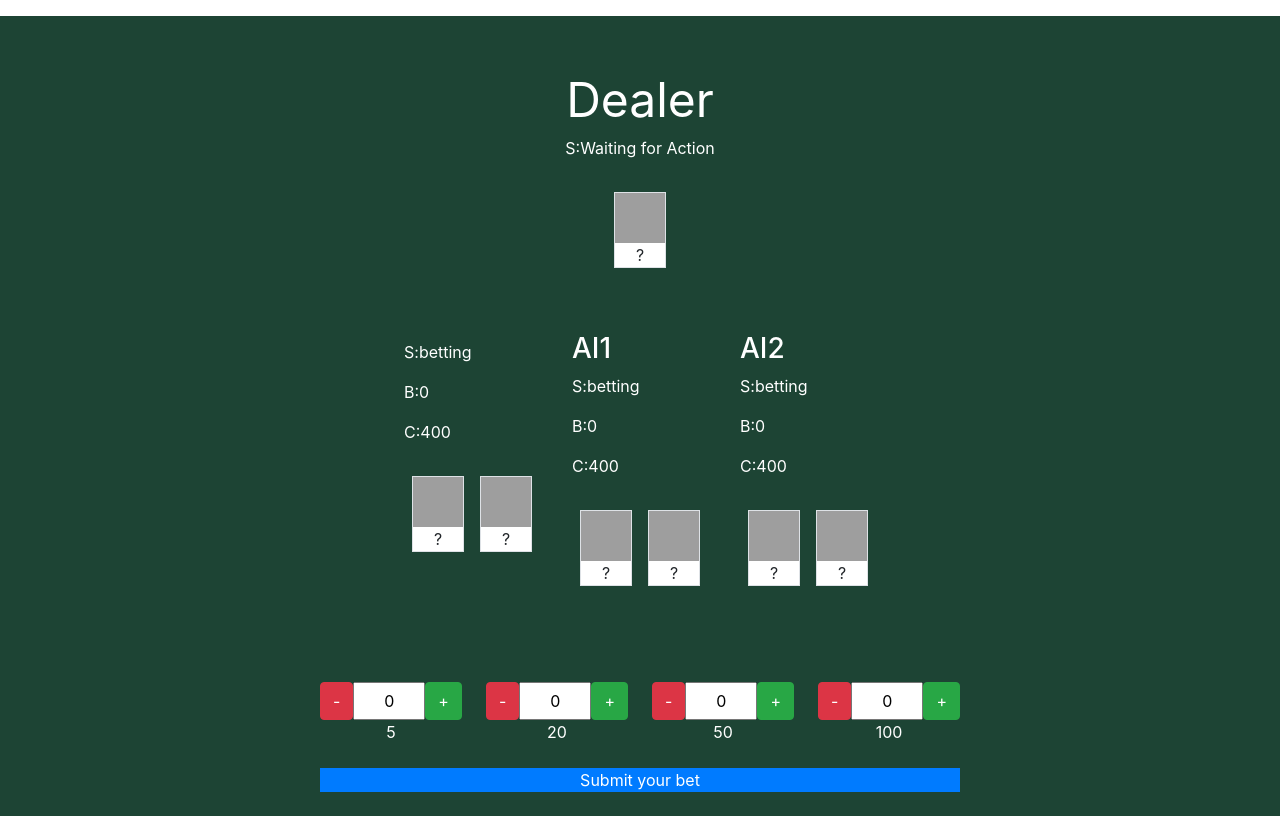
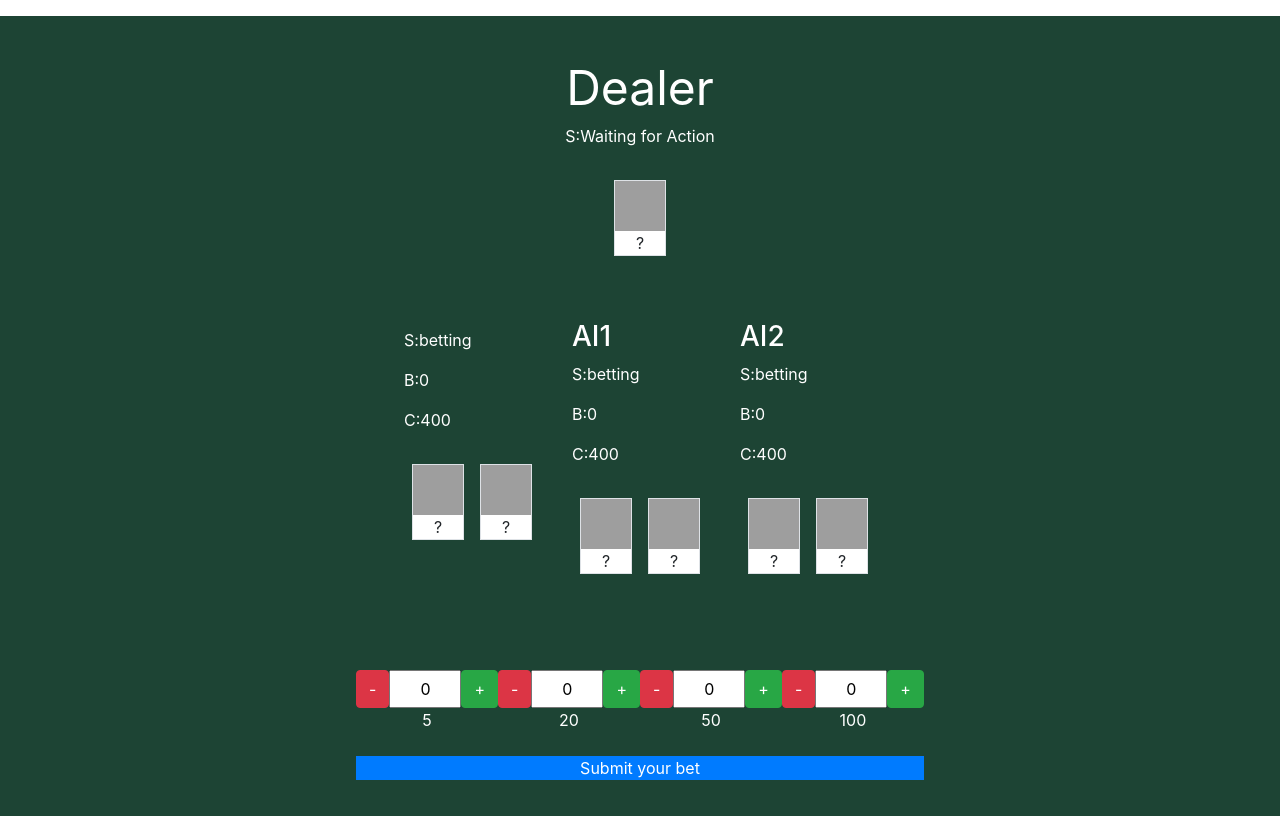
Before and after one commit to swk333/recursion, a plain HTML site: page blackjack/index.html in a window 1280 px wide. Both pictures are taken after a click on the link "Start Game". Drawn offline with nearby package versions, Linux system fonts and the light colour scheme; grey boxes are pictures that could not be loaded.

Commit message:
20210430

```diff
--- a/blackjack/index.html
+++ b/blackjack/index.html
@@ -13,7 +13,7 @@
   <title>BlackJack</title>
 </head>
 <body>
-  <div id="gameDiv" class="mt-3 bg-green d-flex flex-column vh-100">
+  <div id="gameDiv" class="mt-3 bg-green d-flex flex-column align-items-center justify-content-center vh-100">
 
 
 
--- a/blackjack/main.js
+++ b/blackjack/main.js
@@ -542,6 +542,7 @@ class Rendering {
 
     static initializeGame(){
         const gameDiv = document.getElementById("gameDiv");
+
         gameDiv.innerHTML = `
         <!-- login form div -->
         <div class="d-flex flex-column justify-content-center align-items-center">
@@ -564,7 +565,7 @@ class Rendering {
         </div>
         `
 
-        document.getElementById("start").addEventListener("click", function(){
+        gameDiv.querySelector("#start").addEventListener("click", function(){
             const name = document.getElementById("name").value;
             const user = new Player(name, "user", "blackjack");
             const table = new Table("blackjack");
@@ -602,7 +603,7 @@ class Rendering {
         renderingBtn.classList.add("d-flex", "pb-5", "pt-4", "justify-content-center");
         renderingBtn.innerHTML = `
              <!-- betsDiv -->
-            <div id="betsDiv" class="d-flex flex-column w-50">
+            <div id="betsDiv" class="d-flex flex-column w-100">
                 <!-- bottom half of bets including chip increments and submit  -->
                 <div class="py-2 h-60 d-flex justify-content-between">
                     <!-- betChoiceDiv -->
@@ -677,7 +678,7 @@ class Rendering {
                 <!-- betSubmitDiv -->
                 <div id="bet-submit" class="w-100 btn-success rem5 text-center bg-primary" style="cursor: pointer">
                     Submit your bet
-                </div><!-- end betSubmitDiv -->
+                <div><!-- end betSubmitDiv -->
             </div><!-- end betsDiv-->
             `
         const inputNumbers = renderingBtn.querySelectorAll(".input-number");
```
